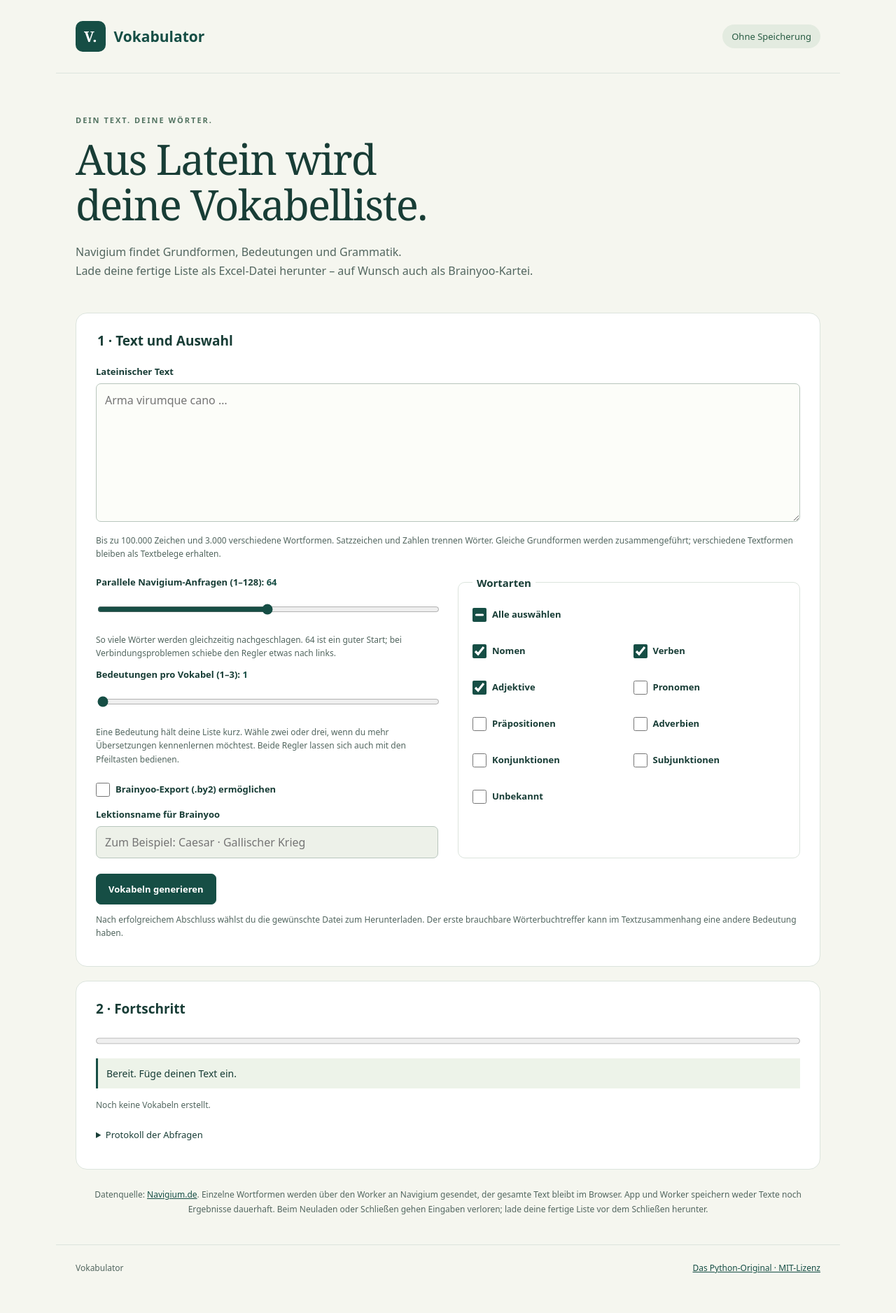
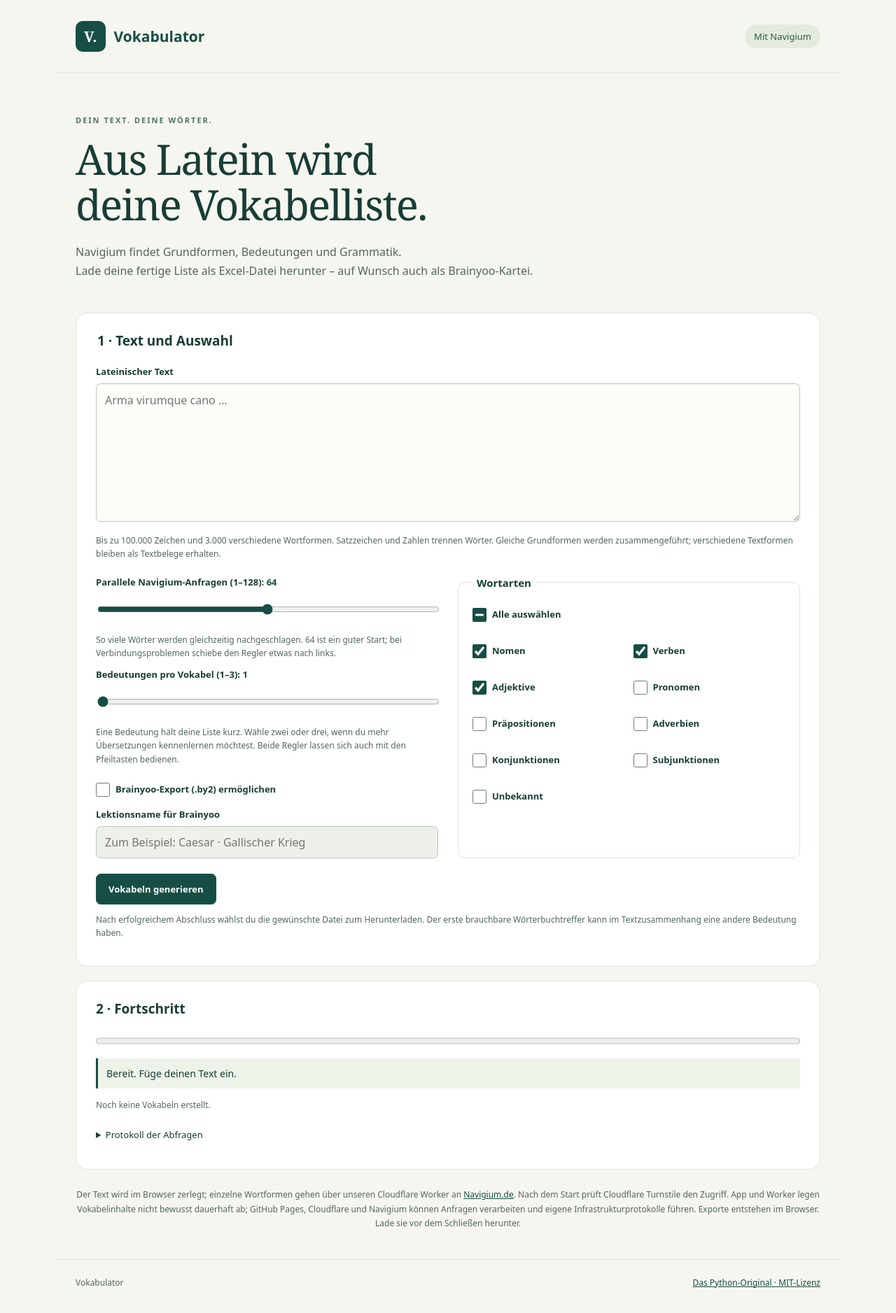
Before and after one commit to Zwiebelrostbraten/Vokabulator-Webapp, a website built with Vite: page index.html in a window 1280 px wide. Shown: the whole page at 70% size. Before the commit the page ends 1856 px from the top, so only its background shows below. Built offline with nearby package versions, Linux system fonts and the light colour scheme.

Commit message:
docs: clarify hosted data flow and operation

```diff
--- a/index.html
+++ b/index.html
@@ -3,7 +3,7 @@
 <head><meta charset="utf-8"><meta name="viewport" content="width=device-width, initial-scale=1"><meta name="theme-color" content="#164e45"><title>Vokabulator · Lateinische Vokabellisten</title><link rel="stylesheet" href="assets/style.css"><script type="module" src="assets/app.mjs"></script></head>
 <body>
 <a class="skip" href="#main">Zum Inhalt springen</a>
-<header><a class="brand" href="./"><span class="logo" aria-hidden="true">V.</span> Vokabulator</a><span class="privacy">Ohne Speicherung</span></header>
+<header><a class="brand" href="./"><span class="logo" aria-hidden="true">V.</span> Vokabulator</a><span class="privacy">Mit Navigium</span></header>
 <main id="main">
 <section class="intro"><p class="eyebrow">DEIN TEXT. DEINE WÖRTER.</p><h1>Aus Latein wird<br>deine Vokabelliste.</h1><p>Navigium findet Grundformen, Bedeutungen und Grammatik.<br>Lade deine fertige Liste als Excel-Datei herunter – auf Wunsch auch als Brainyoo-Kartei.</p></section>
 <noscript><p class="error">Bitte JavaScript aktivieren, um Vokabellisten zu erstellen.</p></noscript>
@@ -21,6 +21,6 @@
 </form>
 <section class="panel" aria-labelledby="status-heading"><h2 id="status-heading">2 · Fortschritt</h2><progress id="progress" max="1" value="0" aria-label="Fortschritt der Navigium-Abfragen"></progress><p id="status" role="status" aria-live="polite">Bereit. Füge deinen Text ein.</p><p id="count" class="hint" aria-label="Erstellte Vokabeln">Noch keine Vokabeln erstellt.</p><details><summary>Protokoll der Abfragen</summary><pre id="log" aria-label="Abfrageprotokoll"></pre></details></section>
 <section id="export-menu" class="panel" aria-labelledby="export-heading" hidden><h2 id="export-heading">3 · Dateien herunterladen</h2><p class="hint">Deine zuletzt erstellte Liste ist bereit. Wähle eine Datei zum Herunterladen. Während einer neuen Abfrage sind die Downloads kurz gesperrt.</p><div class="actions"><button id="xlsx" type="button" class="primary">Excel (.xlsx) herunterladen</button><button id="by2" type="button" hidden>Brainyoo (.by2) herunterladen</button></div></section>
-<p class="storage-note">Datenquelle: <a href="https://www.navigium.de" target="_blank" rel="noopener noreferrer">Navigium.de</a>. Einzelne Wortformen werden über den Worker an Navigium gesendet, der gesamte Text bleibt im Browser. App und Worker speichern weder Texte noch Ergebnisse dauerhaft. Beim Neuladen oder Schließen gehen Eingaben verloren; lade deine fertige Liste vor dem Schließen herunter.</p>
+<p class="storage-note">Der Text wird im Browser zerlegt; einzelne Wortformen gehen über unseren Cloudflare Worker an <a href="https://www.navigium.de" target="_blank" rel="noopener noreferrer">Navigium.de</a>. Nach dem Start prüft Cloudflare Turnstile den Zugriff. App und Worker legen Vokabelinhalte nicht bewusst dauerhaft ab; GitHub Pages, Cloudflare und Navigium können Anfragen verarbeiten und eigene Infrastrukturprotokolle führen. Exporte entstehen im Browser. Lade sie vor dem Schließen herunter.</p>
 </main><footer><span>Vokabulator</span><a href="https://github.com/Zwiebelrostbraten/Vokabulator" target="_blank" rel="noopener noreferrer">Das Python-Original · MIT-Lizenz</a></footer>
 </body></html>
```
Also changed, not shown: README.md.
